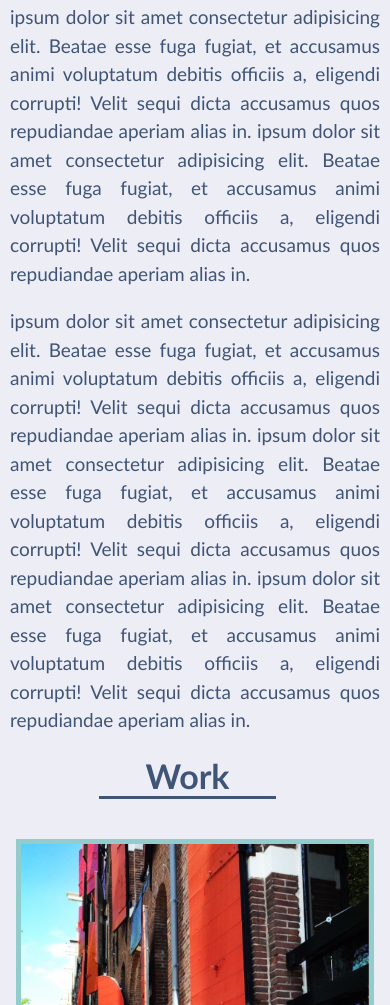
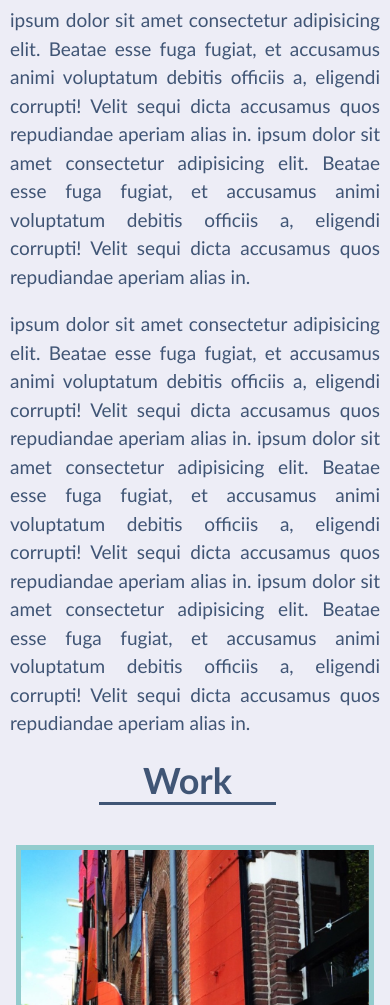
Before and after one commit to brberis/dbl-portfolio-pro, a plain HTML site: page develop/index.html in a window 390 px wide. Shown: the part 596-1601 px from the top of the page. Drawn offline with Linux system fonts and the light colour scheme.

Commit message:
project screen-shots

```diff
--- a/develop/assets/css/style.css
+++ b/develop/assets/css/style.css
@@ -343,7 +343,7 @@ article h4 {
   }
 
   .section-title h2 {
-    font-size: 38px;
+    font-size: 36px;
     text-align: center;
     border-bottom: 3px solid;
     margin: 0 auto 35px auto;
@@ -362,7 +362,7 @@ article h4 {
     content:" ";
   }
 
-  #contact-me {
+  #contact-me h2{
     display: none;
   }
 
@@ -402,10 +402,6 @@ article h4 {
     text-justify: inter-word;
   }
 
-  .section-title h2 {
-    font-size: 34px;
-  }
-
   .article-detail {
     width: 100%;
   }
@@ -413,6 +409,9 @@ article h4 {
   /* no hover on images for finger driven devices */
   article img {
     opacity: 1;
+  }
+  article > div:first-of-type {
+    height: 250px;
   }
 
   article div a > img:first-of-type {
--- a/develop/index.html
+++ b/develop/index.html
@@ -2,7 +2,7 @@
 <html lang="en">
 <head>
   <meta charset="UTF-8" />
-  <meta name="viewport" content="width=device-width, initial-scale=1.0" />
+  <meta name="viewport" content="width=device-width, initial-scale=1" />
   <link rel="icon" type="image/x-icon" href="./assets/images/favicon.ico" />
   <title>Cristobal A Barberis - Photography Portfolio</title>
   <link rel="stylesheet" href="./assets/css/style.css" />
```
Also changed, not shown: develop/assets/images/mobile.jpg (added), develop/assets/images/web.jpg (added).
